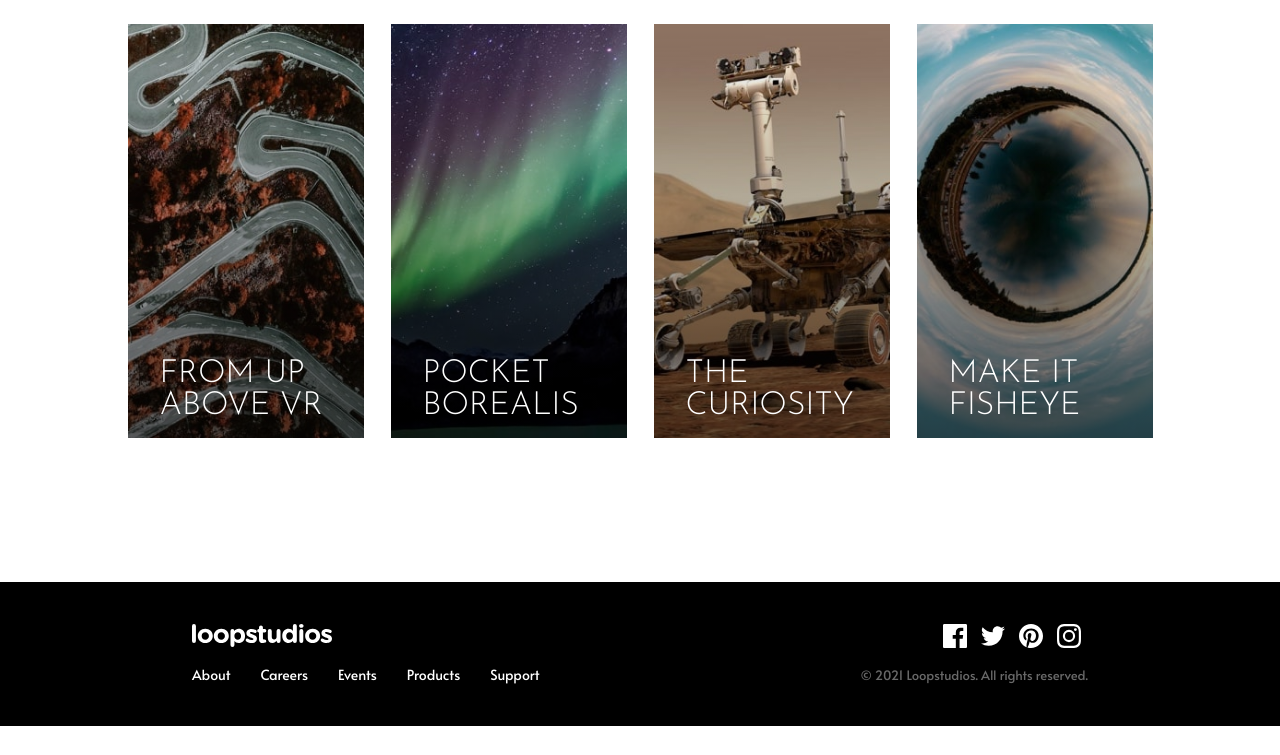
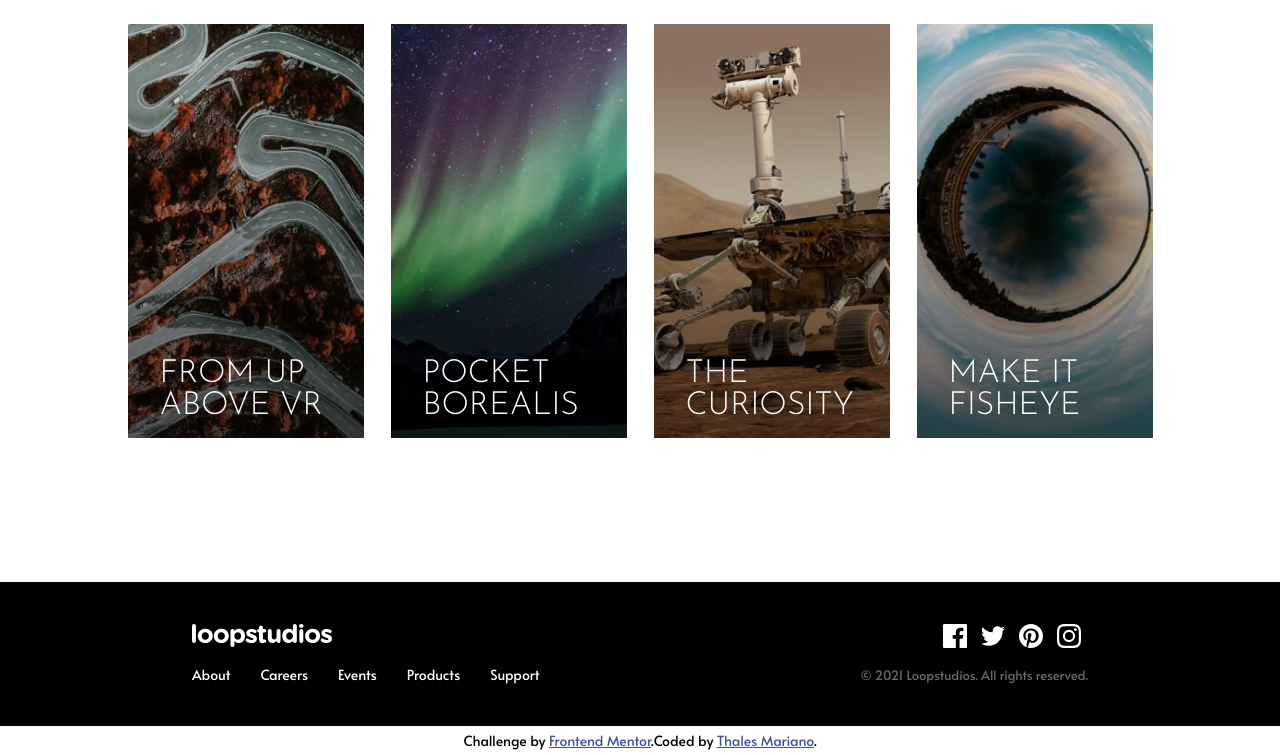
Before and after one commit to thalesmariiano/loopstudio-landingpage, a plain HTML site: page index.html in a window 1280 px wide. Shown: the part 1891-2646 px from the top of the page. Before the commit the page ends 2617 px from the top, so only its background shows below. Drawn offline with Linux system fonts and the light colour scheme.

Commit message:
Fixing credits

```diff
--- a/index.html
+++ b/index.html
@@ -9,7 +9,7 @@
   	<title>Frontend Mentor | Loopstudios landing page</title>
 
   	<style>
-    	.attribution { font-size: 11px; text-align: center; }
+    	.attribution { font-size: 14px; text-align: center; display: flex; justify-content: center; padding: 5px}
     	.attribution a { color: hsl(228, 45%, 44%); }
 	</style>
 </head>
@@ -172,9 +172,9 @@
 	  	</div>
 	</footer>
 
- 	<div class="attribution" style="display: none;">
-    	Challenge by <a href="https://www.frontendmentor.io?ref=challenge" target="_blank">Frontend Mentor	</a>.
-    	Coded by <a href="#">Your Name Here</a>.
+ 	<div class="attribution">
+    	<p>Challenge by <a href="https://www.frontendmentor.io?ref=challenge" target="_blank">Frontend Mentor</a>.</p>
+    	<p>Coded by <a href="https://www.github.com/thalesmariiano">Thales Mariano</a>.</p>
   	</div>
 
   	<script src="js/script.js"></script>
```
